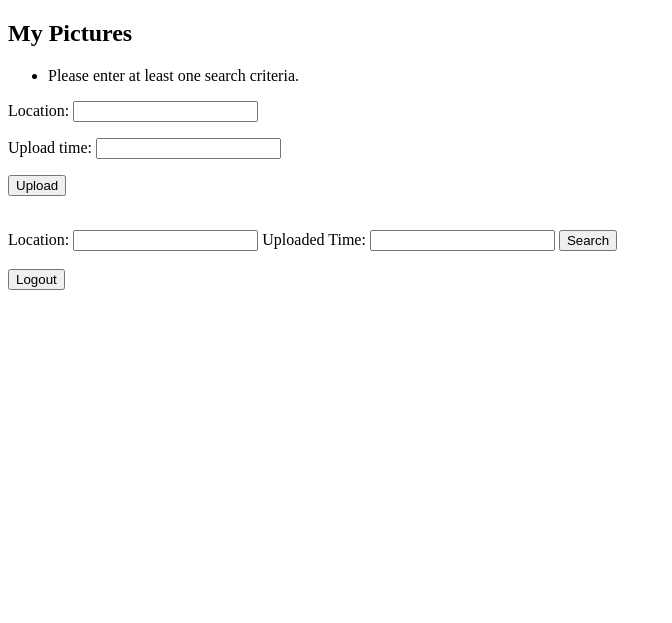
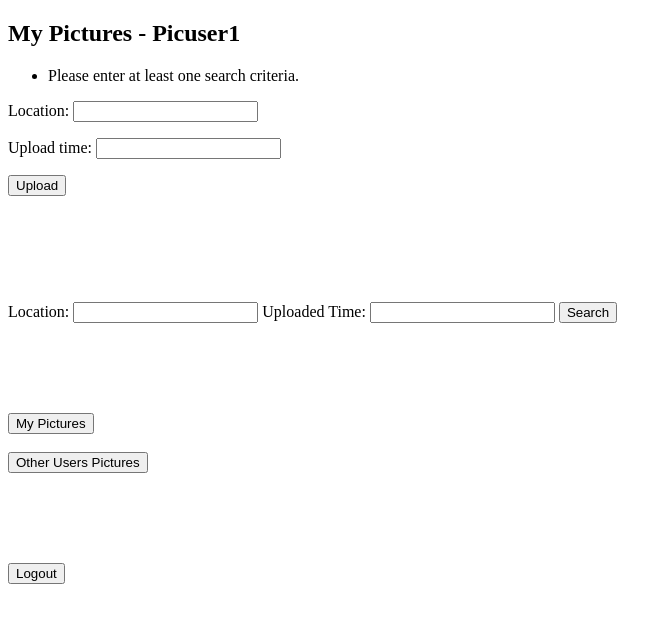
Before and after one commit to vpraveen005/picsbox, a Django app: page /search/ in a window 1280 px wide. Shown: the top 623 px of the page, without its empty margins (0-672 px from the left). Run offline with Django 4.2, Linux system fonts and the light colour scheme; a user stored in the database is signed in.

Commit message:
Modified with new requirements

```diff
--- a/pics_app/templates/pics_app/my_pictures.html
+++ b/pics_app/templates/pics_app/my_pictures.html
@@ -7,14 +7,17 @@
     <title>My Pictures</title>
 </head>
 <body>
-    <h2>My Pictures</h2>
+    <h2>My Pictures - {{ request.user|title }}</h2>
     <form method="post" enctype="multipart/form-data">
         {% csrf_token %}
         {{ form.as_p }}
         <button type="submit">Upload</button>
     </form>
     <br>
-
+    <br>
+    <br>
+    <br>
+    <br>
     {% if form.errors %}
         <p style="color: red;">{{ form.errors.non_field_errors }}</p>
     {% endif %}
@@ -27,12 +30,28 @@
         <button type="submit">Search</button>
     </form>
     <br>
-    {% for picture in pictures %}
-        <img src="{{ picture.image.url }}" alt="Uploaded Picture" width="360" height="250">
-        <p>Filename: {{ picture.image.name|basename }}</p>
-        <p>Uploaded Time: {{ picture.upload_time }}</p>
-        <p>Place: {{ picture.location }}</p>
-    {% endfor %}
+    <br>
+    <br>
+    <br>
+    <br>
+    <div class="buttons">
+            <button onclick="location.href='{% url 'my_all_pictures' %}'">My Pictures</button>
+    </div>
+    <br>
+    <div class="buttons">
+            <button onclick="location.href='{% url 'other_users_pictures' %}'">Other Users Pictures</button>
+    </div>
+    <br>
+    <br>
+    <br>
+    <br>
+    <br>
+<!--    {% for picture in pictures %}-->
+<!--        <img src="{{ picture.image.url }}" alt="Uploaded Picture" width="360" height="250">-->
+<!--        <p>Filename: {{ picture.image.name|basename }}</p>-->
+<!--        <p>Uploaded Time: {{ picture.upload_time }}</p>-->
+<!--        <p>Place: {{ picture.location }}</p>-->
+<!--    {% endfor %}-->
 
     <div class="footer">
         <button onclick="location.href='{% url 'home' %}'">Logout</button>
--- a/pics_app/urls.py
+++ b/pics_app/urls.py
@@ -2,7 +2,9 @@ from django.urls import path
 from . import views
 
 urlpatterns = [
-    path('  ', views.home, name='home'),
+    path('', views.home, name='home'),
     path('my_pictures/', views.my_pictures, name='my_pictures'),
     path('search/', views.search_pictures, name='search_pictures'),
+    path('other_users_pictures/', views.other_users_pictures, name='other_users_pictures'),
+    path('my_all_pictures/', views.my_all_pictures, name='my_all_pictures'),
 ]
--- a/pics_app/views.py
+++ b/pics_app/views.py
@@ -21,8 +21,8 @@ def my_pictures(request):
             instance.save()
     else:
         form = PictureUploadForm()
-    pictures = Picture.objects.filter(uploaded_by=request.user)
-    return render(request, 'pics_app/my_pictures.html', {'form': form, 'pictures': pictures})
+    # pictures = Picture.objects.filter(uploaded_by=request.user)
+    return render(request, 'pics_app/my_pictures.html', {'form': form})
 
 # @login_required
 # def search_pictures(request):
@@ -58,3 +58,24 @@ def search_pictures(request):
         return render(request, 'pics_app/search_pictures.html', {'pictures': pictures, 'form': form})
     else:
         return render(request, 'pics_app/my_pictures.html', {'form': form})
+
+
+@login_required
+def other_users_pictures(request):
+    other_users_pictures = Picture.objects.exclude(uploaded_by=request.user)
+
+    context = {
+        'other_users_pictures': other_users_pictures,
+    }
+
+    return render(request, 'pics_app/other_users_pictures.html', context)
+
+@login_required
+def my_all_pictures(request):
+    my_all_pictures = Picture.objects.filter(uploaded_by=request.user)
+
+    context = {
+        'my_all_pictures': my_all_pictures,
+    }
+
+    return render(request, 'pics_app/my_all_pictures.html', context)
```
Also changed, not shown: pics_app/templates/pics_app/my_all_pictures.html (added, +32 -0 lines), pics_app/templates/pics_app/other_users_pictures.html (added, +33 -0 lines), db.sqlite3, media/uploaded_pics/card-2_fLPg93v.jpg (added), pics_app/migrations/0002_alter_picture_image.py (added).
